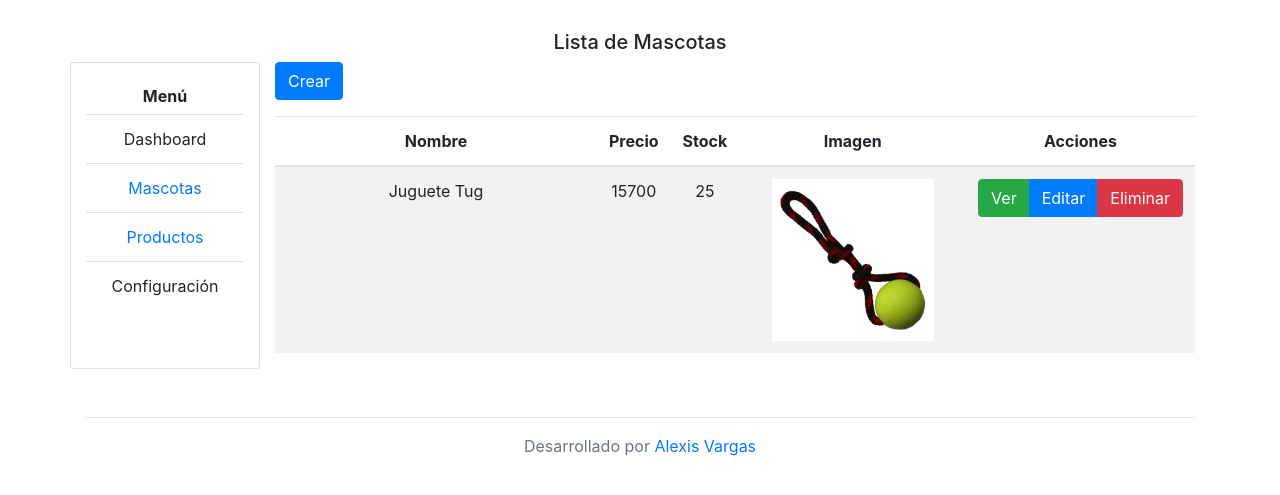
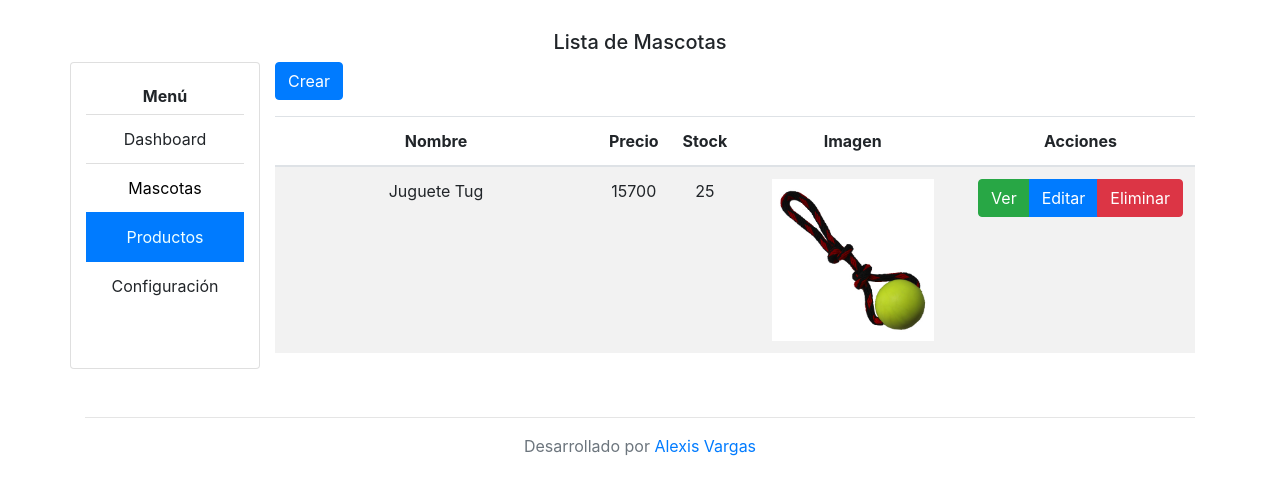
Before and after one commit to lexisvar/tienda-mascotas, a Django app: page /productos/ in a window 1280 px wide. Shown: the part 160-655 px from the top of the page. Run offline with Django 3.2, Linux system fonts and the light colour scheme; data comes from the database, SQL or seed files in the repository; some libraries are stand-ins or nearby versions.

Commit message:
active en el menú

```diff
--- a/mascotas/static/css/estilos.css
+++ b/mascotas/static/css/estilos.css
@@ -19,3 +19,15 @@ body > main > div > div.row.mb-5 > div.col-md-10 > div > div > form > div:nth-ch
 .navbar-brand img {
   height: 50px;
 }
+
+.menu a{
+  color: #000!important;
+  text-decoration: none;
+  background-color: transparent;
+}
+
+.menu .active a{
+  color:azure!important;
+  text-decoration: none;
+  background-color: transparent;
+}
--- a/mascotas/templates/partials/menu.html
+++ b/mascotas/templates/partials/menu.html
@@ -1,9 +1,9 @@
 <div class="card col-md-2">
   <h6 class="mt-4"><strong>Menú</strong></h6>
-  <ul class="list-group list-group-flush">
-    <li class="list-group-item">Dashboard</li>
-    <li class="list-group-item"> <a href="/mascotas"> Mascotas </a> </li>
-    <li class="list-group-item"> <a href="/productos"> Productos </a> </li>
+  <ul class="list-group list-group-flush menu">
+    <li class="list-group-item ">Dashboard</li>
+    <li class="list-group-item {% if request.resolver_match.url_name == "mascotas" %}active{% endif %}"> <a href="/mascotas"> Mascotas </a> </li>
+    <li class="list-group-item {% if request.resolver_match.url_name == "productos" %}active{% endif %}"> <a href="/productos"> Productos </a> </li>
     <li class="list-group-item">Configuración</li>
   </ul>
 </div>
--- a/tienda_mascotas/urls.py
+++ b/tienda_mascotas/urls.py
@@ -29,17 +29,17 @@ urlpatterns = [
     path('admin/', admin.site.urls),
 
     # mascotas
-    path('mascotas/', MascotasListado.as_view(template_name = "mascotas/index.html"), name='leer'),
-    path('mascotas/detalle/<int:pk>', MascotaDetalle.as_view(template_name = "mascotas/detalles.html"), name='detalles'),
-    path('mascotas/crear', MascotaCrear.as_view(template_name = "mascotas/crear.html"), name='crear'),
-    path('mascotas/editar/<int:pk>', MascotaActualizar.as_view(template_name = "mascotas/actualizar.html"), name='actualizar'),
-    path('mascotas/eliminar/<int:pk>', MascotaEliminar.as_view(), name='eliminar'),
+    path('mascotas/', MascotasListado.as_view(template_name = "mascotas/index.html"), name='mascotas'),
+    path('mascotas/detalle/<int:pk>', MascotaDetalle.as_view(template_name = "mascotas/detalles.html"), name='mascotas'),
+    path('mascotas/crear', MascotaCrear.as_view(template_name = "mascotas/crear.html"), name='mascotas'),
+    path('mascotas/editar/<int:pk>', MascotaActualizar.as_view(template_name = "mascotas/actualizar.html"), name='mascotas'),
+    path('mascotas/eliminar/<int:pk>', MascotaEliminar.as_view(), name='mascotas'),
 
     #productos
-    path('productos/', ProductosListado.as_view(template_name = "productos/index.html"), name='leer'),
-    path('productos/detalle/<int:pk>', ProductoDetalle.as_view(template_name = "productos/detalles.html"), name='detalles'),
-    path('productos/crear', ProductoCrear.as_view(template_name = "productos/crear.html"), name='crear'),
-    path('productos/editar/<int:pk>', ProductoActualizar.as_view(template_name = "productos/actualizar.html"), name='actualizar'),
-    path('productos/eliminar/<int:pk>', ProductoEliminar.as_view(), name='eliminar'),
+    path('productos/', ProductosListado.as_view(template_name = "productos/index.html"), name='productos'),
+    path('productos/detalle/<int:pk>', ProductoDetalle.as_view(template_name = "productos/detalles.html"), name='productos'),
+    path('productos/crear', ProductoCrear.as_view(template_name = "productos/crear.html"), name='productos'),
+    path('productos/editar/<int:pk>', ProductoActualizar.as_view(template_name = "productos/actualizar.html"), name='productos'),
+    path('productos/eliminar/<int:pk>', ProductoEliminar.as_view(), name='productos'),
 
 ] #+ static(settings.STATIC_URL, document_root=settings.STATIC_ROOT)
```
